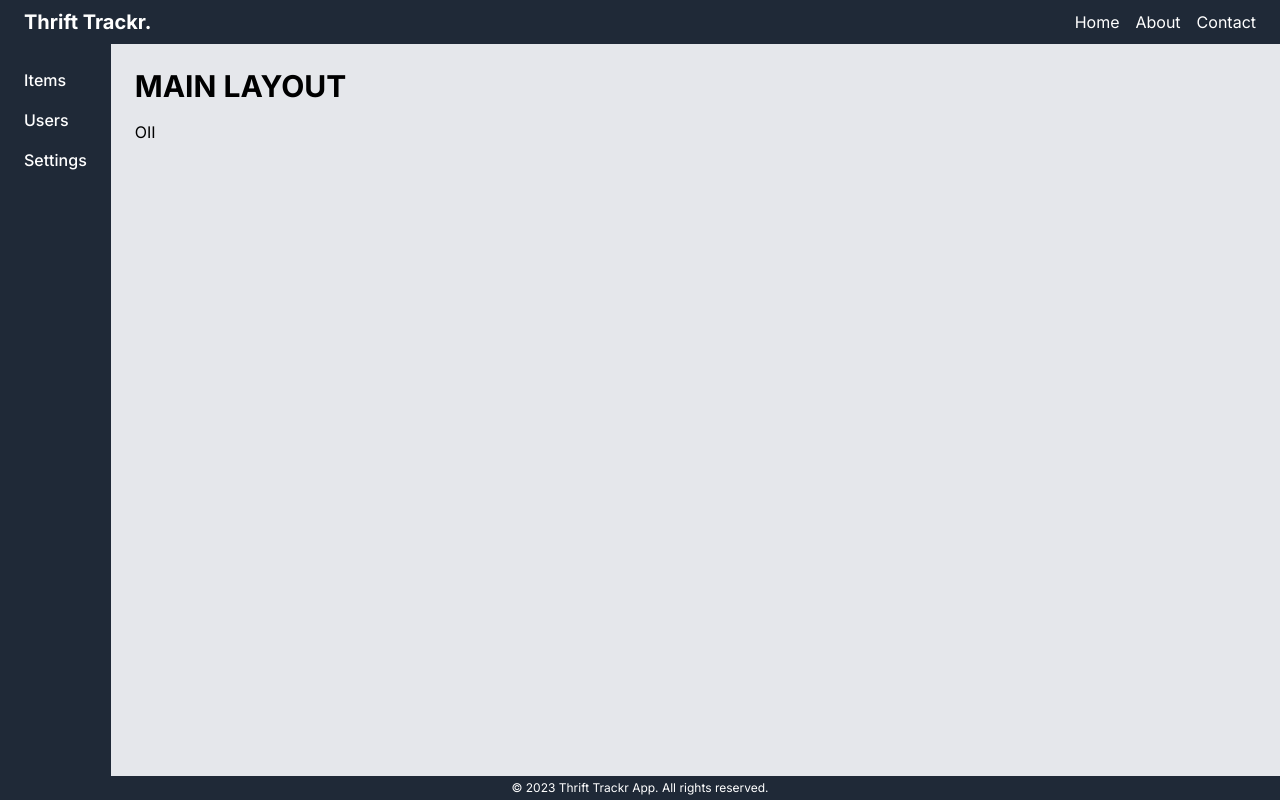
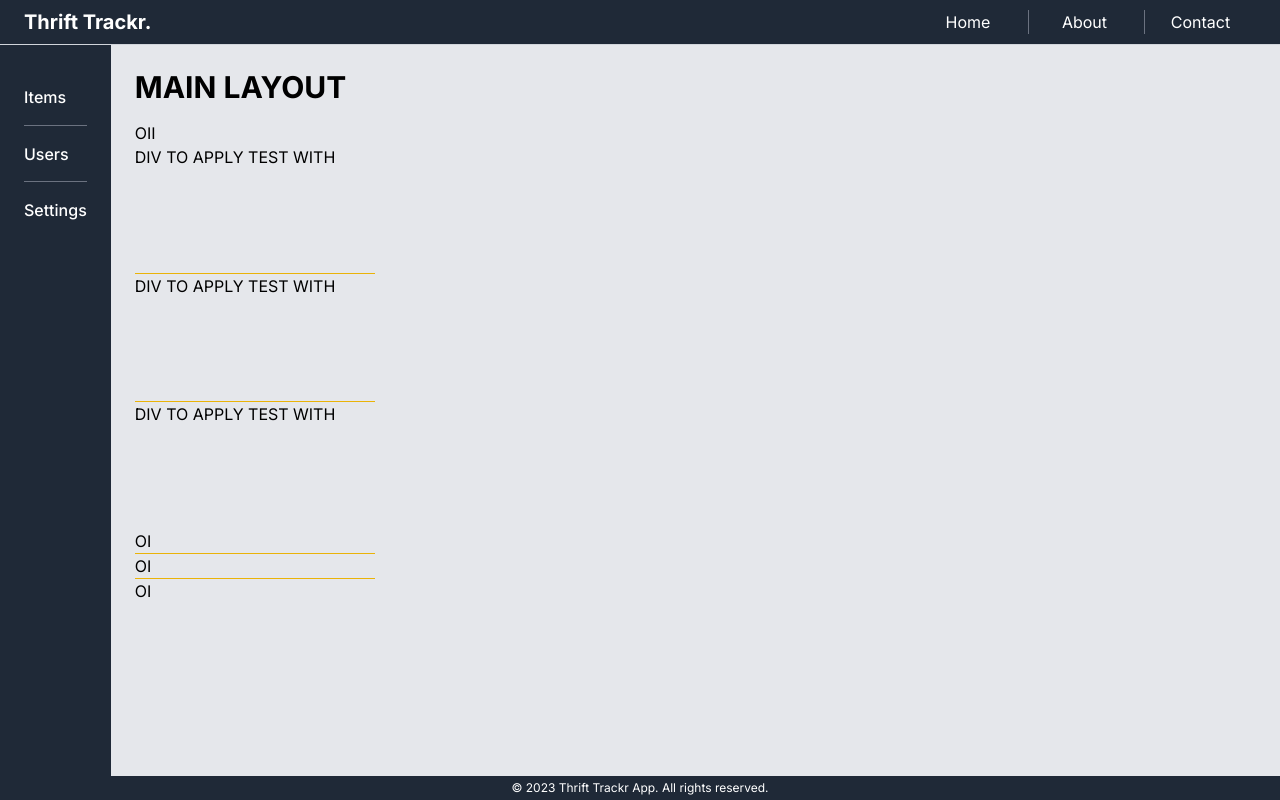
Before and after one commit to matthieu-rmh/thrift-trackr-portal, a Next.js app: page / in a window 1280 px wide. Built offline with nearby package versions, Linux system fonts and the light colour scheme.

Commit message:
fix links display on page header and side menu

```diff
--- a/app/page.tsx
+++ b/app/page.tsx
@@ -7,6 +7,19 @@ export default function Home() {
   return (
     <>
     {vals}
+      <div className="divide-y divide-yellow-500">
+        <div className="w-60 h-32">DIV TO APPLY TEST WITH</div>
+        <div className="w-60 h-32">DIV TO APPLY TEST WITH</div>
+        <div className="w-60 h-32">DIV TO APPLY TEST WITH</div>
+      </div>
+
+      <div>
+        <ul className="divide-y divide-yellow-500 ">
+          <li><a href="#">OI</a></li>
+          <li><a href="#">OI</a></li>
+          <li><a href="#">OI</a></li>
+        </ul>
+      </div>
     </>
   );
 }
--- a/app/ui/page-header.tsx
+++ b/app/ui/page-header.tsx
@@ -1,13 +1,13 @@
 export default function PageHeader(){
     return(
-        <header className="bg-gray-800 py-2 px-6">
+        <header className="bg-gray-800 py-2 px-6 border-b border-gray-300">
             <div className="container mx-auto flex justify-between items-center">
                 <a href="#" className="text-white font-bold text-xl">Thrift Trackr.</a>
                 <nav>
-                    <ul className="flex space-x-4">
-                    <li><a href="#" className="text-white hover:text-gray-300">Home</a></li>
-                    <li><a href="#" className="text-white hover:text-gray-300">About</a></li>
-                    <li><a href="#" className="text-white hover:text-gray-300">Contact</a></li>
+                    <ul className="flex space-x-1 divide-x divide-gray-500">
+                        <li className="w-28 flex justify-center"><a href="#" className="text-white hover:text-gray-300">Home</a></li>
+                        <li className="w-28 flex justify-center"><a href="#" className="text-white hover:text-gray-300">About</a></li>
+                        <li className="w-28 flex justify-center"><a href="#" className="text-white hover:text-gray-300">Contact</a></li>
                     </ul>
                 </nav>
             </div>
--- a/app/ui/side-menu.tsx
+++ b/app/ui/side-menu.tsx
@@ -4,10 +4,10 @@ export default function SideMenu(){
     return(
         <aside className="bg-gray-800 w-auto p-6">
             <nav>
-            <ul className="space-y-4">
-                <li><Link href="/items" className="font-medium text-white hover:text-gray-300">Items</Link></li>
-                <li><a href="#" className="font-medium text-white hover:text-gray-300">Users</a></li>
-                <li><a href="#" className="font-medium text-white hover:text-gray-300">Settings</a></li>
+            <ul className="divide-y divide-gray-500">
+                <li className="h-14 flex items-center"><Link href="/items" className="font-medium text-white hover:text-gray-300">Items</Link></li>
+                <li className="h-14 flex items-center"><Link href="#" className="font-medium text-white hover:text-gray-300">Users</Link></li>
+                <li className="h-14 flex items-center"><Link href="#" className="font-medium text-white hover:text-gray-300">Settings</Link></li>
             </ul>
             </nav>
          </aside>
```
Also changed, not shown: 1 other file (tests, documents, lock files or other folders).
